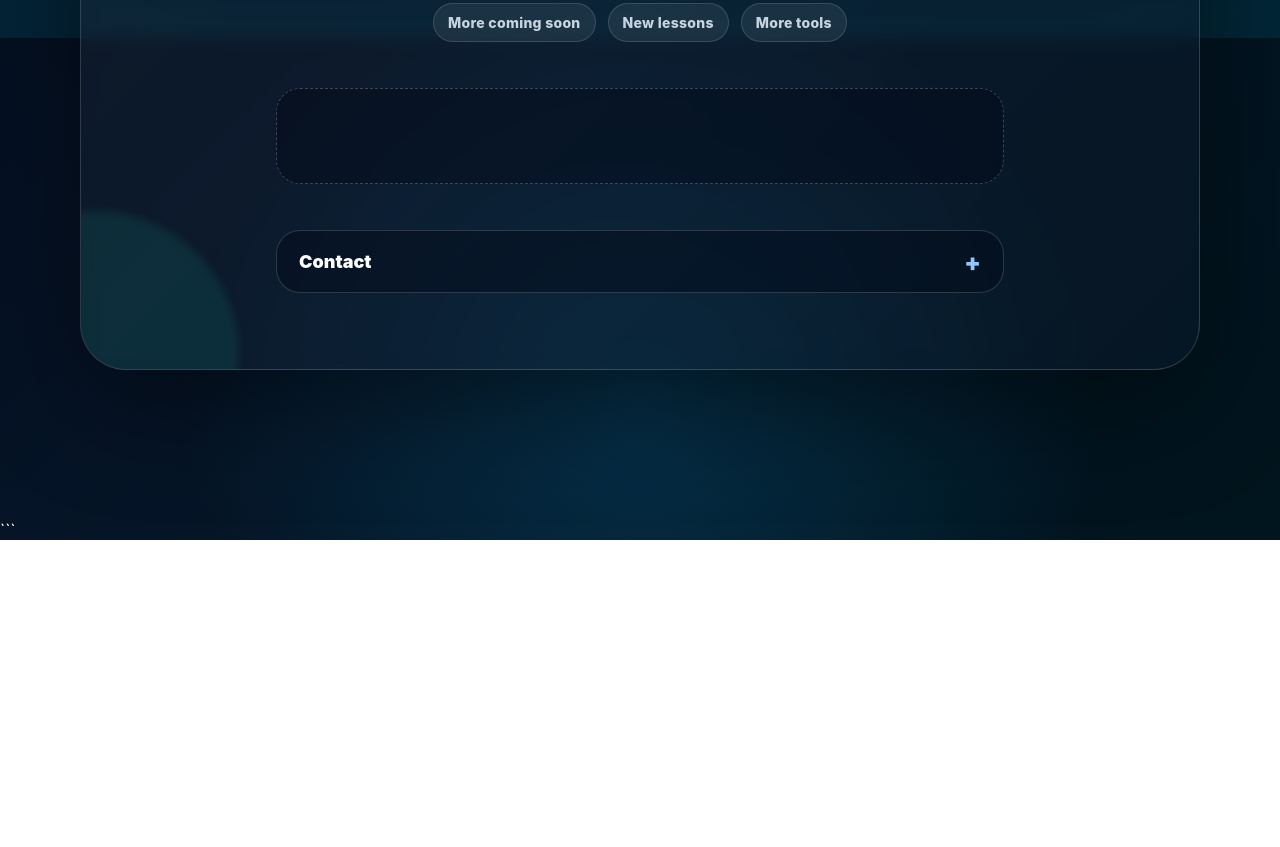
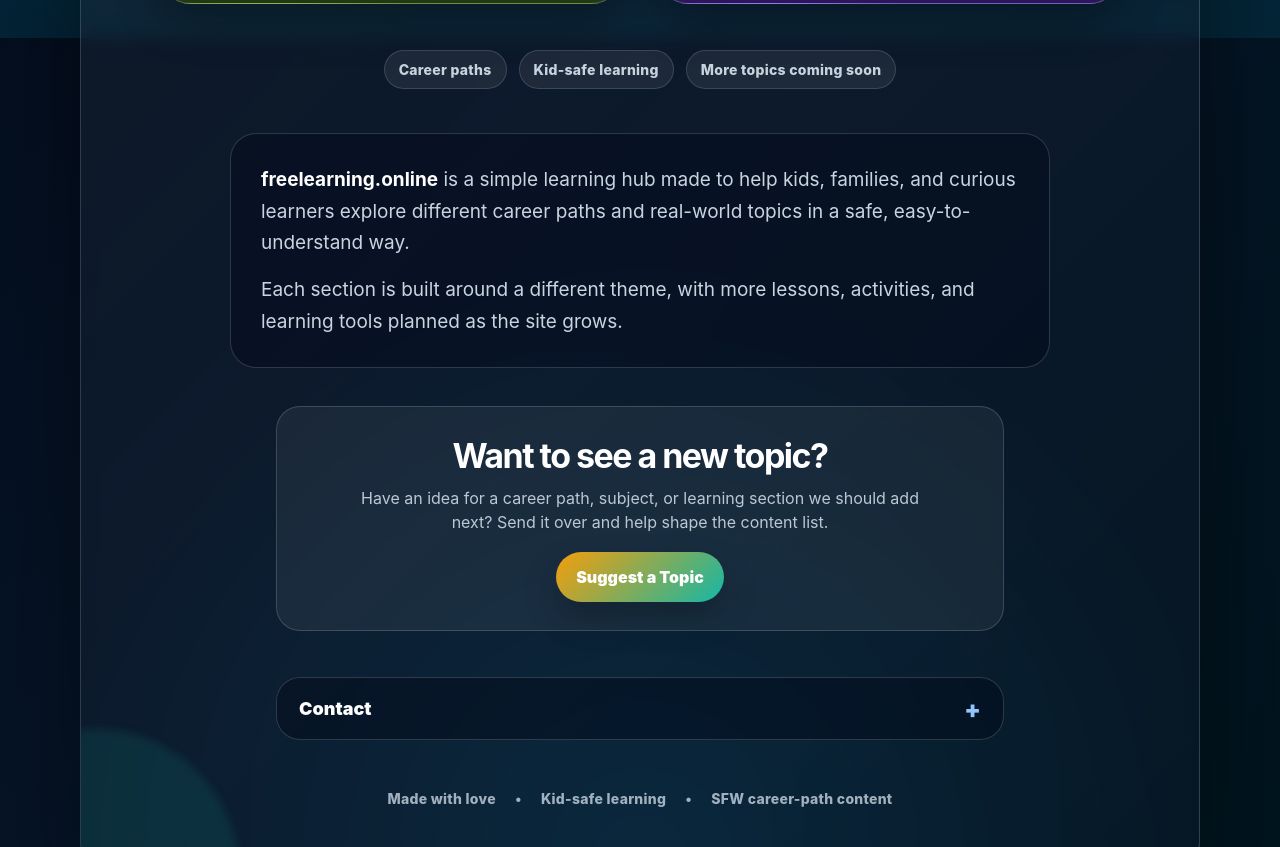
Before and after one commit to lgm2026/Av8, a plain HTML site: page index.html in a window 1280 px wide. Shown: the part 776-1623 px from the top of the page. Before the commit the page ends 1316 px from the top, so only its background shows below. Drawn offline with Linux system fonts and the light colour scheme.

Commit message:
New homepage

````diff
--- a/index.html
+++ b/index.html
@@ -4,7 +4,10 @@
     <meta charset="utf-8" />
     <meta name="viewport" content="width=device-width, initial-scale=1" />
     <title>freelearning.online</title>
-    <meta name="description" content="freelearning.online" />
+    <meta
+      name="description"
+      content="freelearning.online is a kid-safe learning hub for exploring career paths, knowledge, and real-world topics."
+    />
 
     <script
       async
@@ -179,11 +182,21 @@
       }
 
       h1 {
-        margin: 0 0 clamp(30px, 5vw, 54px);
+        margin: 0 0 18px;
         font-size: clamp(44px, 8vw, 104px);
         line-height: .92;
         letter-spacing: -0.075em;
         text-shadow: 0 18px 42px rgba(0,0,0,.42);
+      }
+
+      .tagline {
+        margin: 0 auto clamp(28px, 5vw, 48px);
+        max-width: 760px;
+        color: rgba(235, 245, 255, 0.88);
+        font-size: clamp(18px, 2.4vw, 28px);
+        font-weight: 800;
+        letter-spacing: -0.03em;
+        line-height: 1.25;
       }
 
       .buttons {
@@ -254,6 +267,14 @@
         --accent: #0f766e;
       }
 
+      .button.terra {
+        --accent: #65a30d;
+      }
+
+      .button.astro {
+        --accent: #7c3aed;
+      }
+
       .button.av8::after {
         content: "✈️";
         left: -70px;
@@ -265,6 +286,19 @@
         content: "🐬";
         left: -70px;
         bottom: 22%;
+      }
+
+      .button.terra::after {
+        content: "🌱";
+        left: -70px;
+        bottom: 20%;
+      }
+
+      .button.astro::after {
+        content: "🚀";
+        left: -70px;
+        top: 18%;
+        transform: rotate(10deg);
       }
 
       .button:hover,
@@ -324,6 +358,7 @@
         52% { transform: translateX(210px) translateY(-64px) rotate(18deg); opacity: 1; }
         100% { transform: translateX(430px) translateY(24px) rotate(28deg); opacity: 0; }
       }
+
       @keyframes leafFloat {
         0% { transform: translateX(0) translateY(20px) rotate(-12deg); opacity: 0; }
         18% { opacity: 1; }
@@ -356,23 +391,70 @@
         letter-spacing: .02em;
       }
 
-      .ad-wrap {
-        margin: clamp(26px, 5vw, 46px) auto 0;
-        width: min(728px, 100%);
-        min-height: 96px;
-        display: grid;
-        place-items: center;
-        border-radius: 24px;
-        border: 1px dashed rgba(255,255,255,.22);
-        background: rgba(2, 8, 23, .42);
-        overflow: hidden;
+      .intro {
+        margin: clamp(26px, 5vw, 44px) auto 0;
+        width: min(820px, 100%);
+        padding: clamp(20px, 4vw, 30px);
+        border-radius: 26px;
+        border: 1px solid rgba(255,255,255,.16);
+        background: rgba(2, 8, 23, .36);
+        color: rgba(235, 245, 255, .86);
+        font-size: clamp(16px, 2vw, 19px);
+        line-height: 1.65;
+        text-align: left;
       }
 
-      .ad-label {
-        color: rgba(214, 229, 245, .52);
-        font-size: 12px;
-        letter-spacing: .16em;
-        text-transform: uppercase;
+      .intro p {
+        margin: 0;
+      }
+
+      .intro p + p {
+        margin-top: 16px;
+      }
+
+      .intro strong {
+        color: #ffffff;
+      }
+
+      .topic-suggest {
+        margin: clamp(24px, 4vw, 38px) auto 0;
+        width: min(728px, 100%);
+        padding: clamp(20px, 4vw, 28px);
+        border-radius: 24px;
+        border: 1px solid rgba(255,255,255,.16);
+        background: rgba(255,255,255,.06);
+      }
+
+      .topic-suggest h2 {
+        margin: 0 0 10px;
+        font-size: clamp(24px, 3vw, 34px);
+        letter-spacing: -0.045em;
+      }
+
+      .topic-suggest p {
+        margin: 0 auto 18px;
+        color: rgba(235, 245, 255, .78);
+        line-height: 1.5;
+        max-width: 560px;
+      }
+
+      .suggest-link {
+        display: inline-block;
+        padding: 15px 20px;
+        border-radius: 999px;
+        background: linear-gradient(135deg, #f59e0b, #14b8a6);
+        color: #ffffff;
+        text-decoration: none;
+        font-weight: 950;
+        box-shadow: 0 16px 34px rgba(0,0,0,.24);
+        transition: transform .18s ease, filter .18s ease;
+      }
+
+      .suggest-link:hover,
+      .suggest-link:focus-visible {
+        transform: translateY(-3px);
+        filter: brightness(1.12);
+        outline: none;
       }
 
       details {
@@ -433,6 +515,19 @@
         outline: none;
       }
 
+      .site-footer {
+        margin: clamp(28px, 5vw, 46px) auto 0;
+        color: rgba(235, 245, 255, .68);
+        font-size: 14px;
+        font-weight: 800;
+        letter-spacing: .02em;
+      }
+
+      .site-footer span {
+        display: inline-block;
+        margin: 4px 8px;
+      }
+
       @media (max-width: 720px) {
         main {
           width: min(100% - 24px, 1120px);
@@ -441,6 +536,10 @@
 
         .inner {
           padding: 26px 18px;
+        }
+
+        h1 {
+          margin-bottom: 14px;
         }
 
         .buttons {
@@ -459,6 +558,10 @@
           font-size: 12px;
           padding: 8px 10px;
         }
+
+        .intro {
+          text-align: left;
+        }
       }
 
       @media (prefers-reduced-motion: reduce) {
@@ -471,28 +574,6 @@
           transition: none !important;
         }
       }
-
-.button.terra {
-  --accent: #65a30d;
-}
-
-.button.astro {
-  --accent: #7c3aed;
-}
-
-.button.terra::after {
-  content: "🌱";
-  left: -70px;
-  bottom: 20%;
-}
-
-.button.astro::after {
-  content: "🚀";
-  left: -70px;
-  top: 18%;
-  transform: rotate(10deg);
-}
-
     </style>
   </head>
 
@@ -505,6 +586,8 @@
         <div class="inner">
           <h1>freelearning.online</h1>
 
+          <p class="tagline">Learn something new, one path at a time.</p>
+
           <div class="buttons">
             <a class="button av8" href="Av8/"><span>Av8</span></a>
             <a class="button sea" href="SeaHype/"><span>SeaHype</span></a>
@@ -513,29 +596,38 @@
           </div>
 
           <div class="coming-soon" aria-label="Coming soon">
-            <span class="pill">More coming soon</span>
-            <span class="pill">New lessons</span>
-            <span class="pill">More tools</span>
+            <span class="pill">Career paths</span>
+            <span class="pill">Kid-safe learning</span>
+            <span class="pill">More topics coming soon</span>
           </div>
 
-          <div class="ad-wrap" aria-label="Advertisement">
-            <ins
-              class="adsbygoogle"
-              style="display: block; width: 100%;"
-              data-ad-client="ca-pub-9258275639543826"
-              data-ad-slot="PASTE_YOUR_AD_SLOT_HERE"
-              data-ad-format="auto"
-              data-full-width-responsive="true"
-            ></ins>
-            <script>
-              try {
-                (adsbygoogle = window.adsbygoogle || []).push({});
-              } catch (e) {
-                document.currentScript.parentElement.innerHTML =
-                  '<span class="ad-label">Ad space</span>';
-              }
-            </script>
-          </div>
+          <section class="intro" aria-label="About freelearning.online">
+            <p>
+              <strong>freelearning.online</strong> is a simple learning hub made to help
+              kids, families, and curious learners explore different career paths and
+              real-world topics in a safe, easy-to-understand way.
+            </p>
+
+            <p>
+              Each section is built around a different theme, with more lessons,
+              activities, and learning tools planned as the site grows.
+            </p>
+          </section>
+
+          <section class="topic-suggest" aria-label="Suggest a learning topic">
+            <h2>Want to see a new topic?</h2>
+            <p>
+              Have an idea for a career path, subject, or learning section we should add
+              next? Send it over and help shape the content list.
+            </p>
+
+            <a
+              class="suggest-link"
+              href="mailto:letsgetmonetized@yahoo.com?subject=New%20Learning%20Topic%20Suggestion&body=Hi!%20I%20would%20like%20to%20suggest%20a%20new%20learning%20topic%20for%20freelearning.online:%0D%0A%0D%0A"
+            >
+              Suggest a Topic
+            </a>
+          </section>
 
           <details>
             <summary>Contact</summary>
@@ -545,9 +637,16 @@
               </a>
             </div>
           </details>
+
+          <footer class="site-footer">
+            <span>Made with love</span>
+            <span>•</span>
+            <span>Kid-safe learning</span>
+            <span>•</span>
+            <span>SFW career-path content</span>
+          </footer>
         </div>
       </section>
     </main>
   </body>
 </html>
-```
````
Lines whose indentation alone changed are shown as unchanged.
